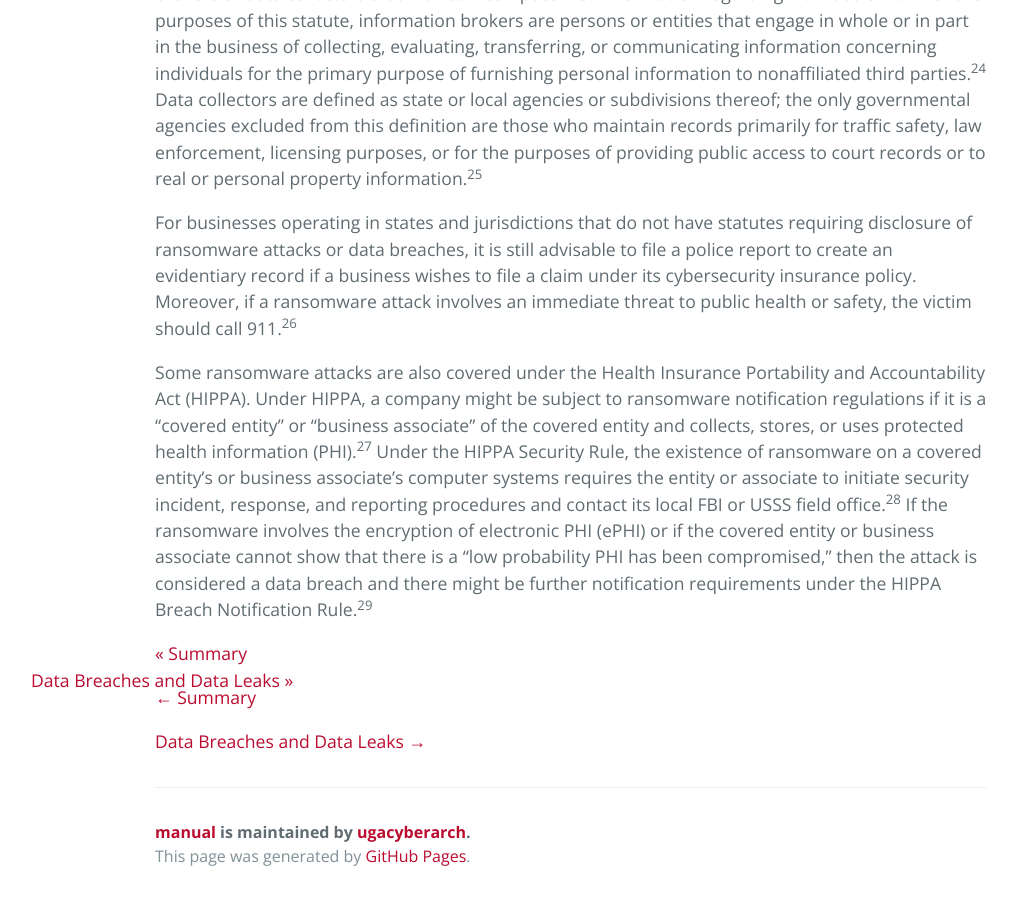
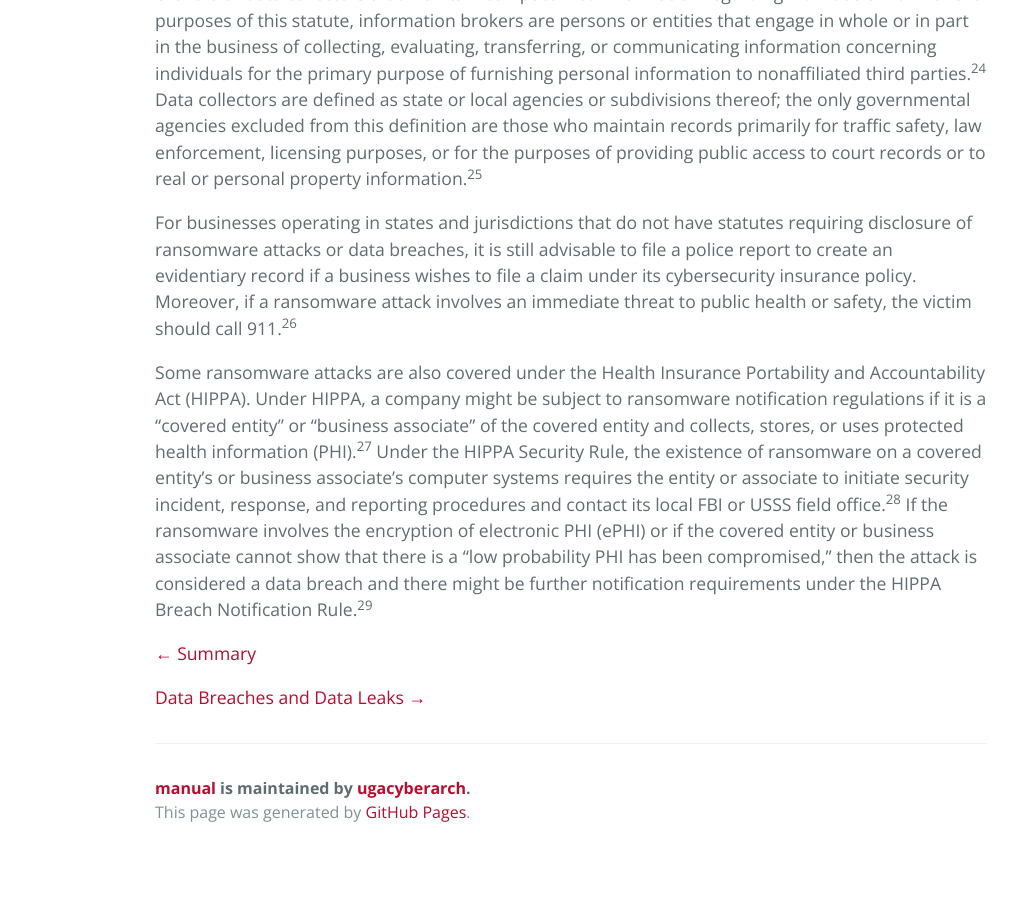
Before and after one commit to ugacyberarch/manual, a Jekyll site: the page built from ransomware.md, in a window 1280 px wide and 900 px high, scrolled down 2891 px. Shown: the whole window, without its empty margins (69-1086 px from the left). Built offline with Jekyll 4.4.1, drawn with Linux system fonts in a browser that asks for light colours; after the commit the page ends 3747 px from its top, so only the background shows below that.

Commit message:
Update ransomware.md

```diff
--- a/ransomware.md
+++ b/ransomware.md
@@ -36,14 +36,6 @@ Some ransomware attacks are also covered under the Health Insurance Portability
 
 
 
-<body>
-<a href="./phishing_summary.html" class="summary">&laquo; Summary</a>
-<div style = "position:absolute; left:100px;">
-<a href="./data_breaches_leaks.html" class="Data Breaches and Data Leaks">Data Breaches and Data Leaks &raquo;</a>
-</div>
-</body>
-
-
 [← Summary](./phishing_summary.html "Summary")
 
 [Data Breaches and Data Leaks →](./data_breaches_leaks.html "Data Breaches and Data Leaks")
```
